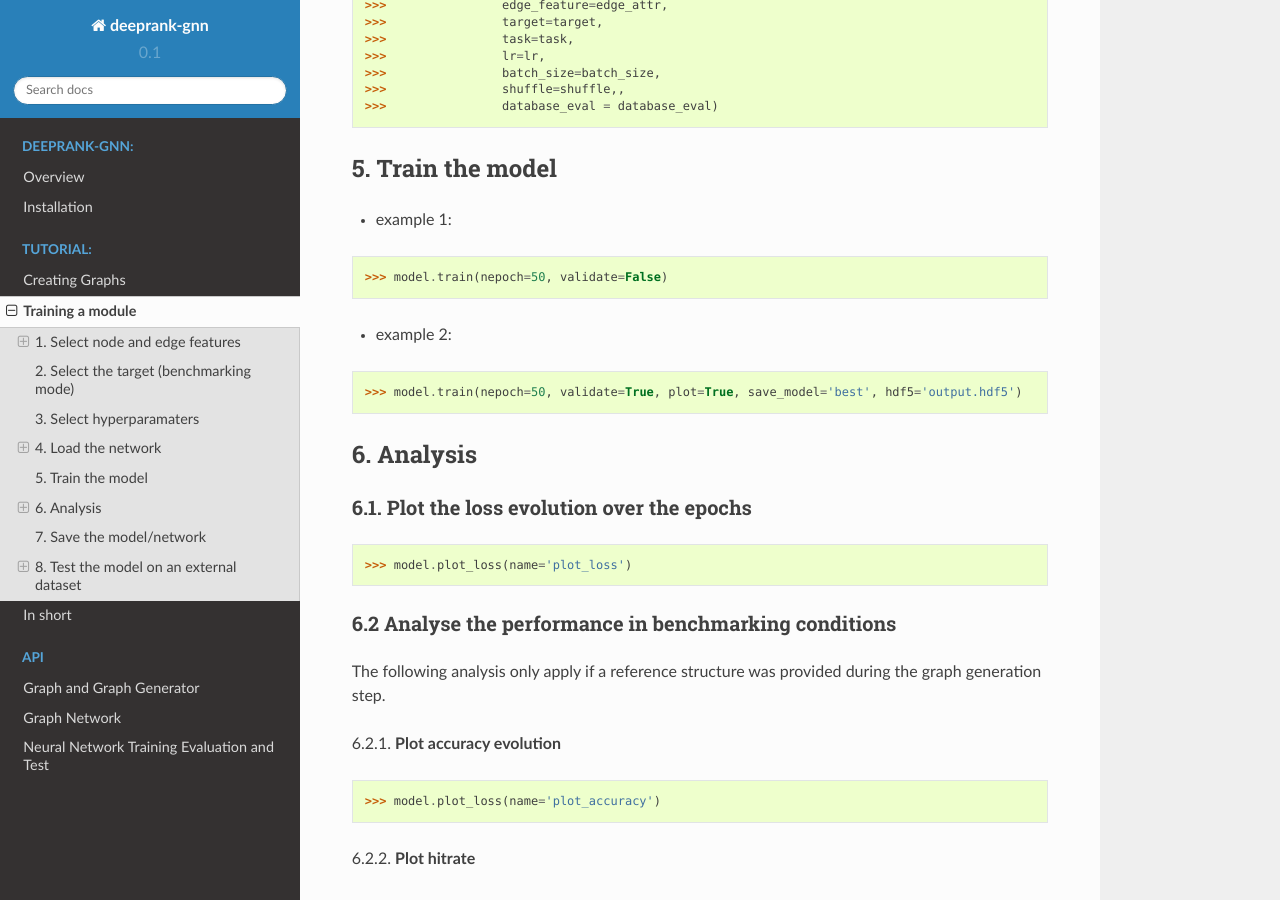
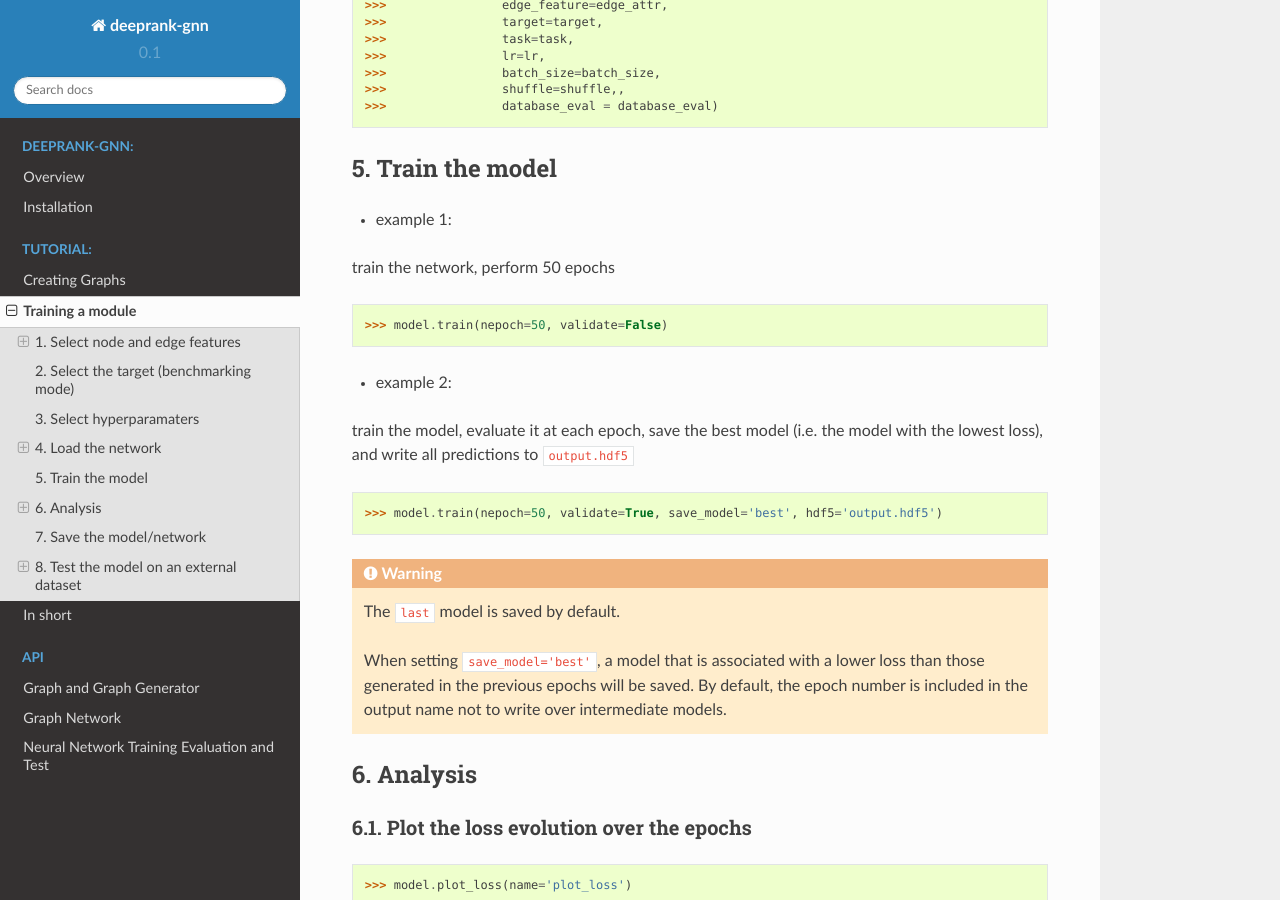
Before and after one commit to DeepRank/Deeprank-GNN, a Sphinx documentation site: the page built from docs/tutorial.train_model.rst, in a window 1280 px wide and 900 px high, scrolled down 3026 px. Built offline with Sphinx 7.4.7 and the Read the Docs theme 2.0.0, drawn with Linux system fonts in a browser that asks for light colours.

Commit message:
Update tutorial.train_model.rst

```diff
--- a/docs/tutorial.train_model.rst
+++ b/docs/tutorial.train_model.rst
@@ -151,11 +151,20 @@ The user may :
 
 - example 1:
 
+train the network, perform 50 epochs
+
 >>> model.train(nepoch=50, validate=False)
 
 - example 2:
 
->>> model.train(nepoch=50, validate=True, plot=True, save_model='best', hdf5='output.hdf5')
+train the model, evaluate it at each epoch, save the best model (i.e. the model with the lowest loss), and write all predictions to ``output.hdf5``
+
+>>> model.train(nepoch=50, validate=True, save_model='best', hdf5='output.hdf5')
+
+.. warning::
+ The ``last`` model is saved by default.
+
+ When setting ``save_model='best'``, a model that is associated with a lower loss than those generated in the previous epochs will be saved. By default, the epoch number is included in the output name not to write over intermediate models.
 
 6. Analysis
 ---------------------------------------------
```
